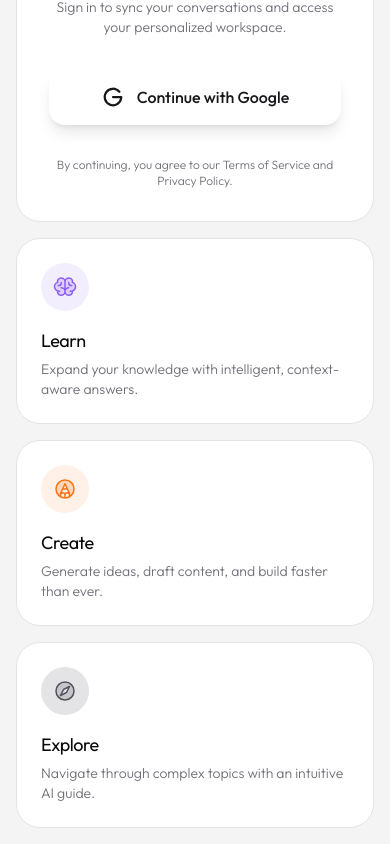
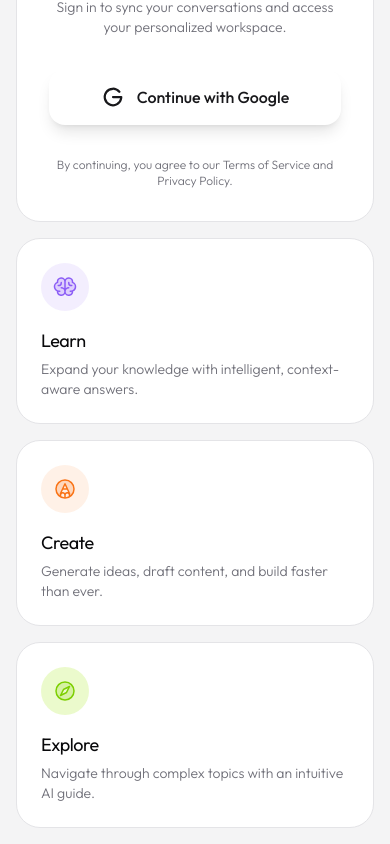
Before and after one commit to shobhit2603/Echo.AI, a Next.js app in the folder client/: page /auth in a window 390 px wide. Shown: the part 488-1332 px from the top of the page. Built offline with nearby package versions, Linux system fonts and the light colour scheme; no server answers.

Commit message:
Fixed some UI bugs and make the entire project responsive

```diff
--- a/client/src/app/auth/page.jsx
+++ b/client/src/app/auth/page.jsx
@@ -180,10 +180,10 @@ export default function AuthPage() {
           whileHover={hoverScale}
           className="md:col-span-4 rounded-3xl bg-card border border-card-border p-6 flex flex-col gap-4 group cursor-pointer"
         >
-          <div className="h-12 w-12 rounded-full bg-zinc-200 dark:bg-zinc-800 flex items-center justify-center group-hover:bg-zinc-300 dark:group-hover:bg-zinc-700 transition-colors">
+          <div className="h-12 w-12 rounded-full bg-lime-400/20 dark:bg-lime-400/20 flex items-center justify-center group-hover:bg-lime-500/30 dark:group-hover:bg-lime-400/30 transition-colors">
             <Compass
               weight="duotone"
-              className="h-6 w-6 text-zinc-600 dark:text-zinc-400"
+              className="h-6 w-6 text-lime-500 dark:text-lime-400"
             />
           </div>
           <div>
--- a/client/src/components/ChatArea.jsx
+++ b/client/src/components/ChatArea.jsx
@@ -127,7 +127,7 @@ export default function ChatArea() {
                   "Explain quantum computing in simple terms.",
                 )
               }
-              className="flex flex-col items-start text-left p-6 rounded-3xl bg-card border border-card-border hover:border-primary/30 transition-colors shadow-sm"
+              className="flex flex-col items-start text-left p-6 rounded-3xl bg-card border border-card-border hover:border-primary/30 transition-colors shadow-sm cursor-pointer"
             >
               <Brain weight="duotone" className="text-primary w-8 h-8 mb-4" />
               <h3 className="font-medium text-foreground mb-1">Learn</h3>
@@ -145,7 +145,7 @@ export default function ChatArea() {
                   "Draft an email to my team about the upcoming product launch.",
                 )
               }
-              className="flex flex-col items-start text-left p-6 rounded-3xl bg-card border border-card-border hover:border-secondary/30 transition-colors shadow-sm"
+              className="flex flex-col items-start text-left p-6 rounded-3xl bg-card border border-card-border hover:border-secondary/30 transition-colors shadow-sm cursor-pointer"
             >
               <PencilCircle
                 weight="duotone"
@@ -166,11 +166,11 @@ export default function ChatArea() {
                   "What are some hidden gem travel destinations in Japan?",
                 )
               }
-              className="flex flex-col items-start text-left p-6 rounded-3xl bg-card border border-card-border hover:border-zinc-400 transition-colors shadow-sm"
+              className="flex flex-col items-start text-left p-6 rounded-3xl bg-card border border-card-border hover:border-lime-500/30 transition-colors shadow-sm cursor-pointer"
             >
               <Compass
                 weight="duotone"
-                className="text-zinc-400 w-8 h-8 mb-4"
+                className="text-lime-500 w-8 h-8 mb-4"
               />
               <h3 className="font-medium text-foreground mb-1">Explore</h3>
               <p className="text-xs text-muted font-light">
```
